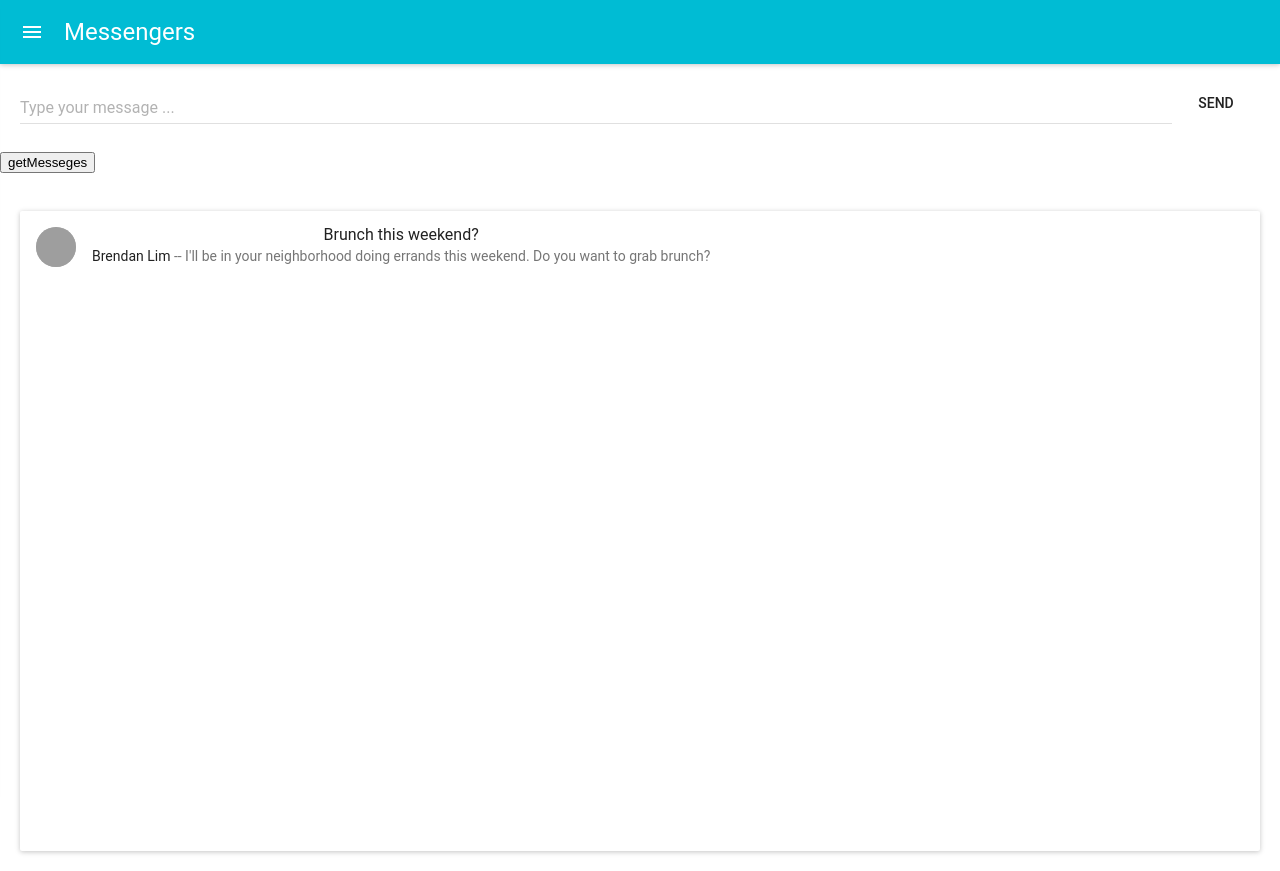
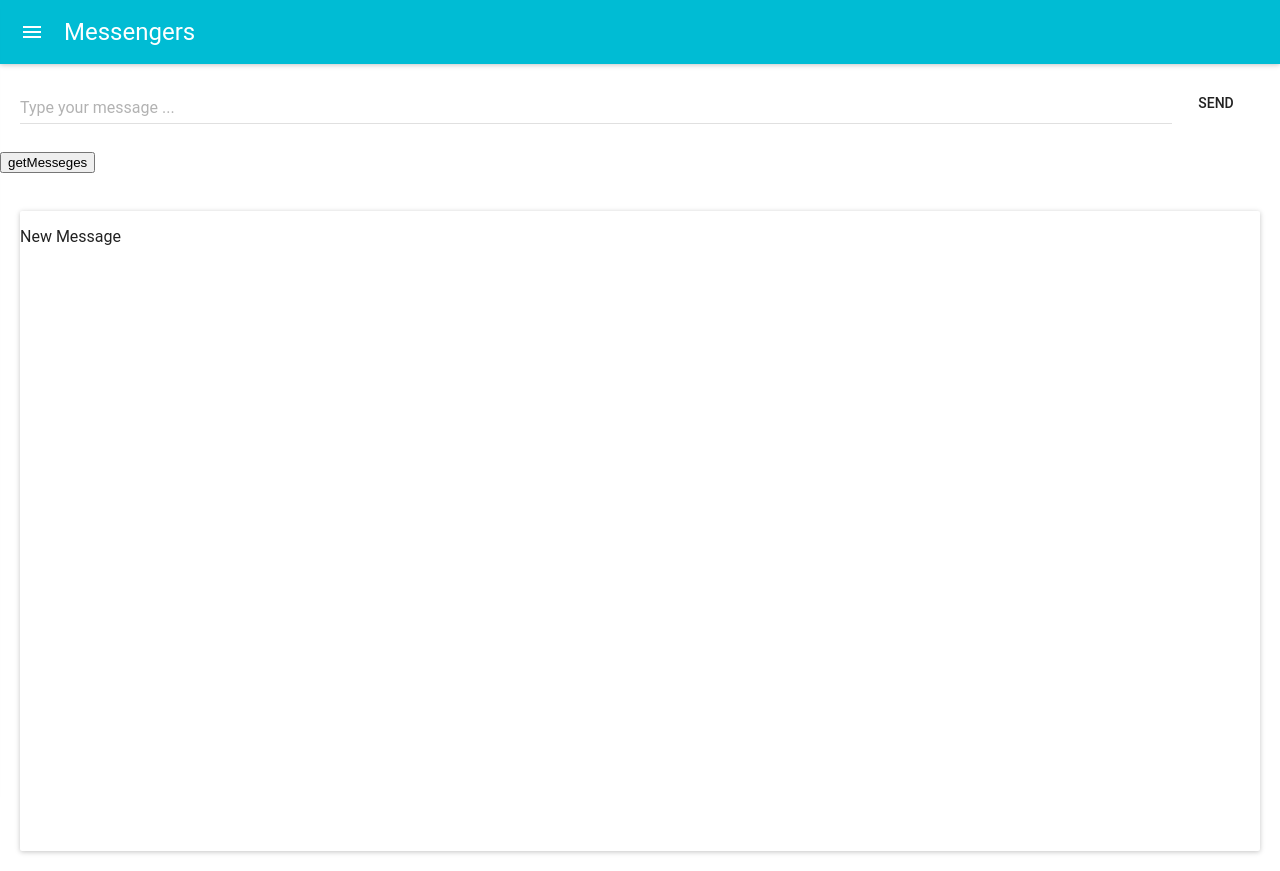
Before and after one commit to infoshareacademy/jfddl5-messengers-app, a React (Create React App) app: page /messages in a window 1280 px wide. Built offline with nearby package versions, Linux system fonts and the light colour scheme; grey boxes are pictures that could not be loaded.

Commit message:
displaying component list of messages on list

```diff
--- /dev/null
+++ b/src/components/ListOfMessages/ListOfMessages.js
@@ -0,0 +1,12 @@
+import React from 'react'
+import Message from './Message'
+
+const ListOfMessages = () => (
+    <div>
+        <Message />
+    </div>
+)
+
+
+
+export default ListOfMessages
--- /dev/null
+++ b/src/components/ListOfMessages/Message.js
@@ -0,0 +1,9 @@
+import React from 'react'
+
+const Message = () => (
+    <div>
+        <p>New Message</p>
+    </div>
+)
+
+export default Message
--- /dev/null
+++ b/src/components/ListOfMessages/index.js
@@ -0,0 +1 @@
+export {default} from 'ListOfMessages'
--- a/src/components/MessagesList/Message.js
+++ /dev/null
@@ -1 +0,0 @@
-export {default} from 'List'
--- a/src/views/MessagesView/MessagesView.js
+++ b/src/views/MessagesView/MessagesView.js
@@ -2,7 +2,7 @@ import React from 'react'
 import TextField from 'material-ui/TextField';
 import Paper from 'material-ui/Paper';
 import FlatButton from 'material-ui/FlatButton';
-import List from '../../components/List/List'
+import ListOfMessages from '../../components/ListOfMessages/ListOfMessages'
 
 const displayStyles = {
     display: 'flex',
@@ -98,7 +98,7 @@ class MessagesView extends React.Component {
                     </div>
                 <div><br />
                     <Paper style={style} zDepth={1} >
-                        <List />
+                        <ListOfMessages />
                     </Paper>
                 </div>
             </div>
```
Also changed, not shown: src/components/MessagesList/List.js (deleted, +0 -12 lines), src/components/MessagesList/index.js (deleted).
